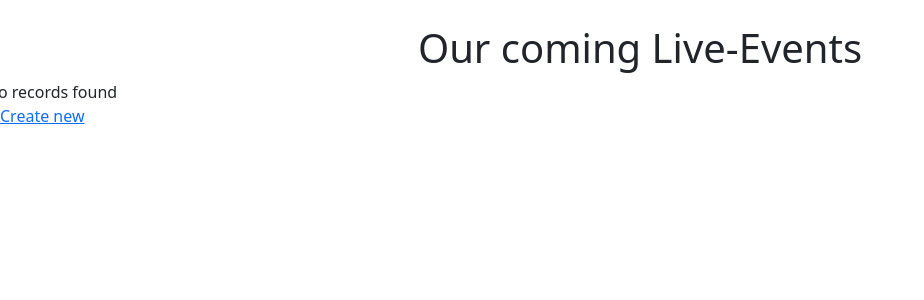
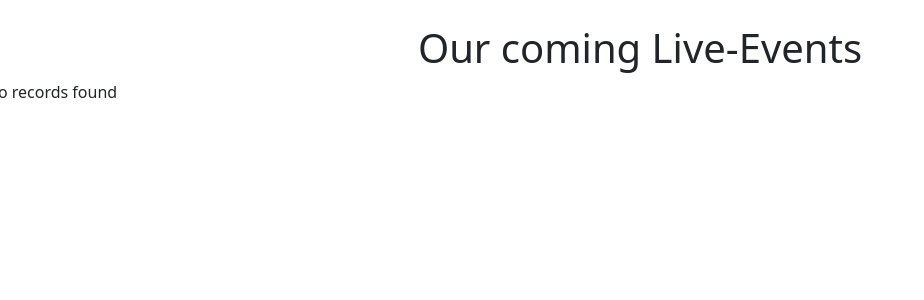
Before and after one commit to stefan44atvie/BE18_CR6_RuedenauerStefan, a Symfony app: template templates/events/index.html.twig in a window 1280 px wide. Shown: the part 476-776 px from the top of the page, without its empty margins (0-924 px from the left). Run offline with Twig, Linux system fonts and the light colour scheme; the template is opened without the code that fills it, so the values that code supplies are empty; some libraries are stand-ins or nearby versions.

Commit message:
deleted create part on index

```diff
--- a/templates/events/index.html.twig
+++ b/templates/events/index.html.twig
@@ -117,8 +117,5 @@
         {% endfor %}
 </div>
 
-<a href="{{ path('app_events_new') }}">Create new</a>
-
-
 
 {% endblock %}
```
